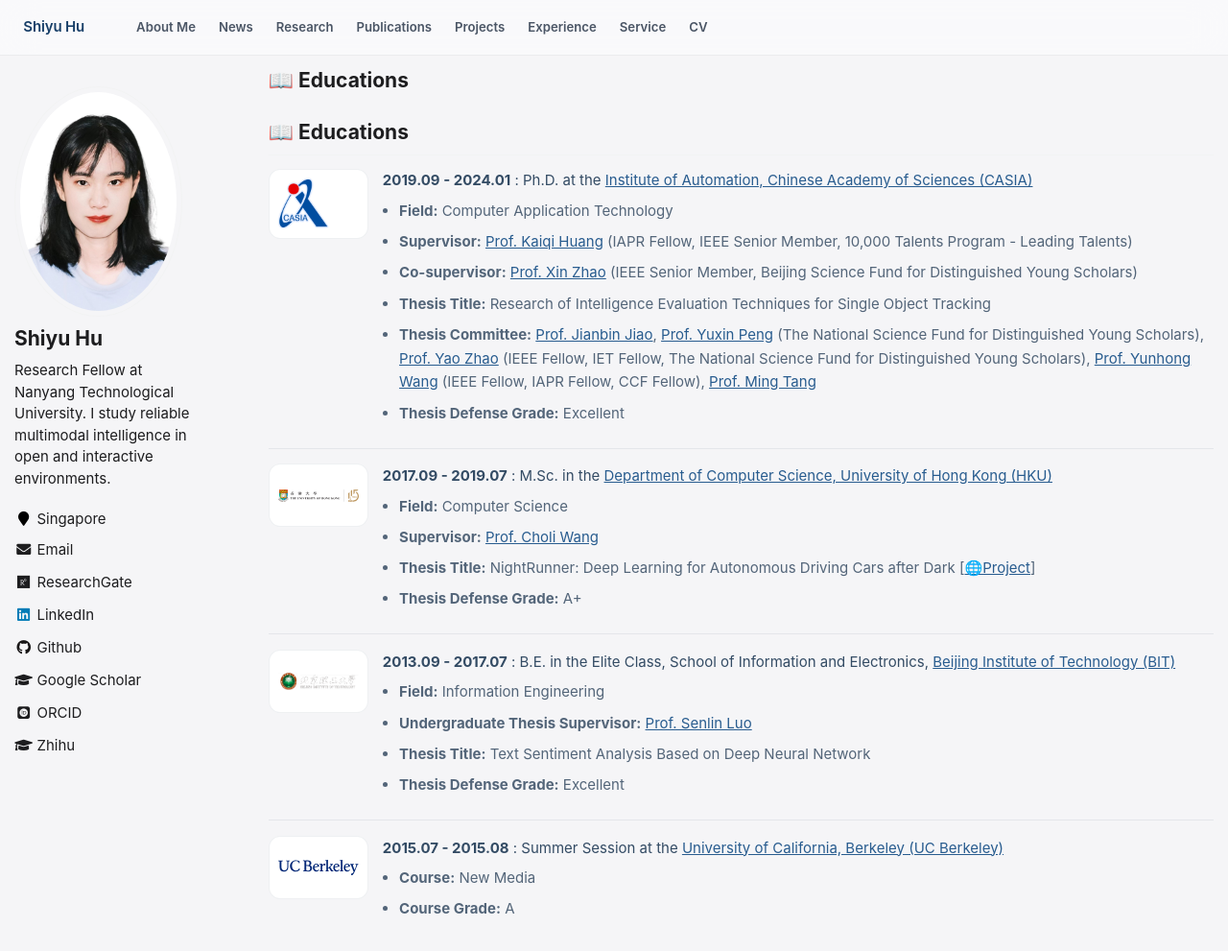
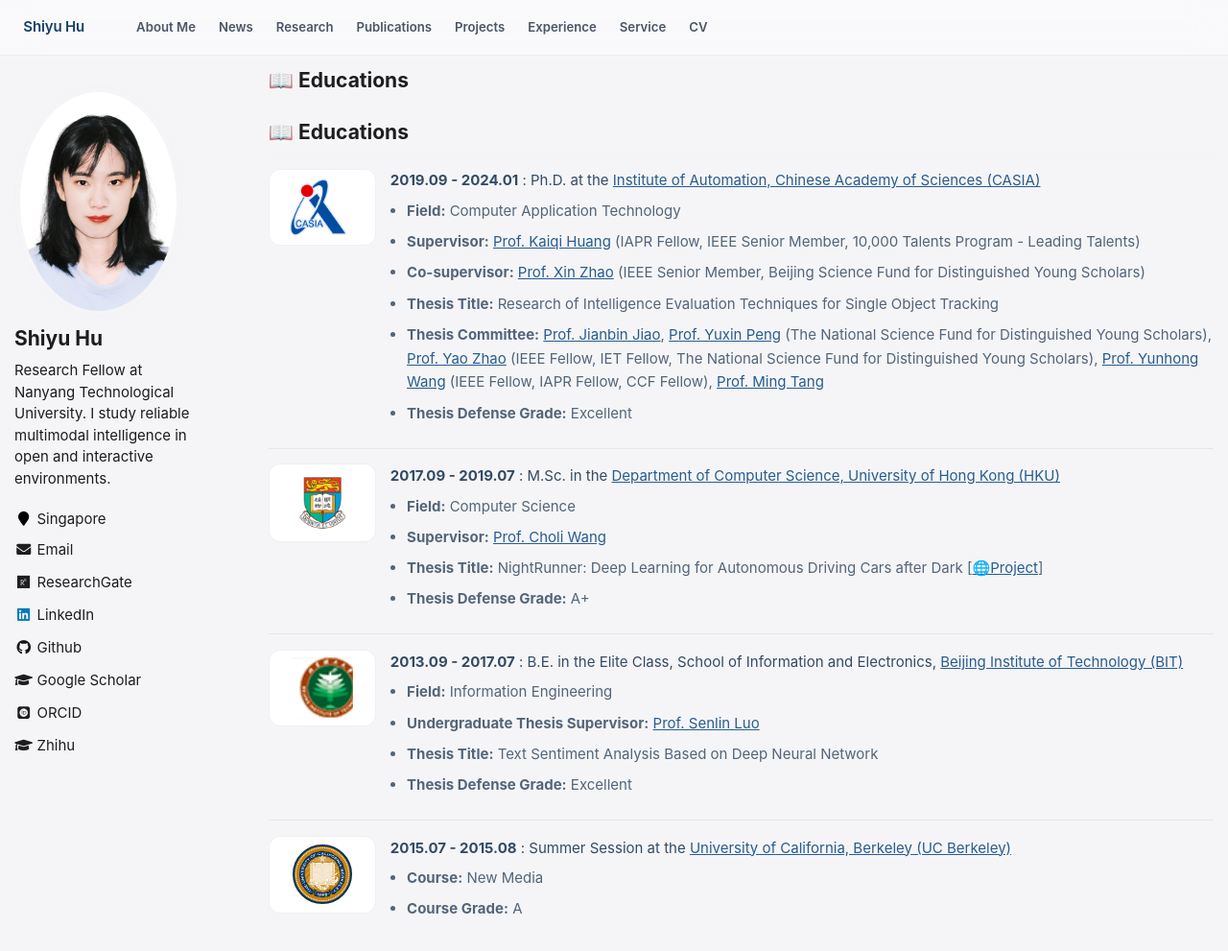
Before and after one commit to huuuuusy/huuuuusy.github.io, a Jekyll site: the page built from _pages/includes/educations.md, in a window 1280 px wide and 1013 px high. Shown: the top 991 px of the window at 96% size. Built offline with Jekyll 4.4.1, drawn with Linux system fonts in a browser that asks for light colours; some web fonts are replaced; our own code applies the rules of GitHub Pages for plain Markdown files.

Commit message:
Use larger emblem-only institution marks

```diff
--- a/_pages/includes/educations.md
+++ b/_pages/includes/educations.md
@@ -1,7 +1,7 @@
 # 📖 Educations
 
 <article class="institution-entry">
-  <a class="institution-entry__logo institution-entry__logo--casia" href="http://english.ia.cas.cn/" aria-label="Institute of Automation, Chinese Academy of Sciences">
+  <a class="institution-entry__logo institution-entry__logo--crop institution-entry__logo--casia" href="http://english.ia.cas.cn/" aria-label="Institute of Automation, Chinese Academy of Sciences">
     <img src="/images/institutions/casia.png" alt="Institute of Automation, Chinese Academy of Sciences logo">
   </a>
   <div class="institution-entry__content" markdown="1">
@@ -18,8 +18,8 @@
 </article>
 
 <article class="institution-entry">
-  <a class="institution-entry__logo" href="https://www.hku.hk/" aria-label="The University of Hong Kong">
-    <img src="/images/institutions/hku.svg" alt="The University of Hong Kong logo">
+  <a class="institution-entry__logo institution-entry__logo--emblem" href="https://www.hku.hk/" aria-label="The University of Hong Kong">
+    <img src="/images/institutions/hku-emblem.png" alt="The University of Hong Kong emblem">
   </a>
   <div class="institution-entry__content" markdown="1">
 
@@ -33,7 +33,7 @@
 </article>
 
 <article class="institution-entry">
-  <a class="institution-entry__logo" href="https://english.bit.edu.cn/" aria-label="Beijing Institute of Technology">
+  <a class="institution-entry__logo institution-entry__logo--crop institution-entry__logo--bit" href="https://english.bit.edu.cn/" aria-label="Beijing Institute of Technology">
     <img src="/images/institutions/bit.png" alt="Beijing Institute of Technology logo">
   </a>
   <div class="institution-entry__content" markdown="1">
@@ -48,8 +48,8 @@
 </article>
 
 <article class="institution-entry">
-  <a class="institution-entry__logo" href="https://www.berkeley.edu/" aria-label="University of California, Berkeley">
-    <img src="/images/institutions/berkeley.svg" alt="University of California, Berkeley logo">
+  <a class="institution-entry__logo institution-entry__logo--emblem" href="https://www.berkeley.edu/" aria-label="University of California, Berkeley">
+    <img src="/images/institutions/berkeley-emblem.svg" alt="University of California, Berkeley seal">
   </a>
   <div class="institution-entry__content" markdown="1">
 
--- a/assets/css/main.scss
+++ b/assets/css/main.scss
@@ -931,7 +931,7 @@
 
 .institution-entry {
     display: grid;
-    grid-template-columns: 104px minmax(0, 1fr);
+    grid-template-columns: 112px minmax(0, 1fr);
     gap: 1rem;
     align-items: start;
     padding: 1.05rem 0;
@@ -944,10 +944,11 @@
 }
 
 .institution-entry__logo {
+    position: relative;
     display: flex;
     box-sizing: border-box;
-    width: 104px;
-    min-height: 66px;
+    width: 112px;
+    min-height: 80px;
     align-items: center;
     justify-content: center;
     padding: .58rem;
@@ -965,22 +966,49 @@
     img {
         display: block;
         width: 100%;
-        max-height: 48px;
+        max-height: 62px;
         object-fit: contain;
     }
 }
 
-.institution-entry__logo--casia {
+.institution-entry__logo--emblem img {
+    width: 62px;
+    height: 62px;
+}
+
+.institution-entry__logo--crop {
+    --emblem-size: 64px;
+    --source-height: 64px;
     overflow: hidden;
-    justify-content: flex-start;
 
     img {
+        position: absolute;
+        top: 50%;
+        left: calc(50% - (var(--emblem-size) / 2));
         width: auto;
         max-width: none;
-        height: 54px;
+        height: var(--source-height);
         max-height: none;
         object-fit: initial;
-    }
+        clip-path: inset(0 calc(100% - var(--emblem-size)) 0 0);
+        transform: translateY(-50%);
+    }
+}
+
+.institution-entry__logo--ntu {
+    --emblem-size: 62px;
+    --source-height: 80px;
+}
+
+.institution-entry__logo--casia {
+    --emblem-size: 68px;
+    --source-height: 61px;
+}
+
+.institution-entry__logo--bit,
+.institution-entry__logo--cas {
+    --emblem-size: 64px;
+    --source-height: 64px;
 }
 
 .institution-entry__content {
@@ -1529,23 +1557,24 @@
     }
 
     .institution-entry {
-        grid-template-columns: 82px minmax(0, 1fr);
+        grid-template-columns: 88px minmax(0, 1fr);
         gap: .75rem;
         padding: .9rem 0;
     }
 
     .institution-entry__logo {
-        width: 82px;
-        min-height: 58px;
+        width: 88px;
+        min-height: 72px;
         padding: .45rem;
 
         img {
-            max-height: 42px;
-        }
-    }
-
-    .institution-entry__logo--casia img {
-        height: 48px;
+            max-height: 58px;
+        }
+    }
+
+    .institution-entry__logo--emblem img {
+        width: 58px;
+        height: 58px;
     }
 
     .institution-entry__content {
```
Also changed, not shown: _pages/includes/experiences.md (+4 -4 lines), images/institutions/berkeley-emblem.svg (added), images/institutions/berkeley.svg (deleted), images/institutions/hku-emblem.png (added), images/institutions/hku.svg (deleted).
